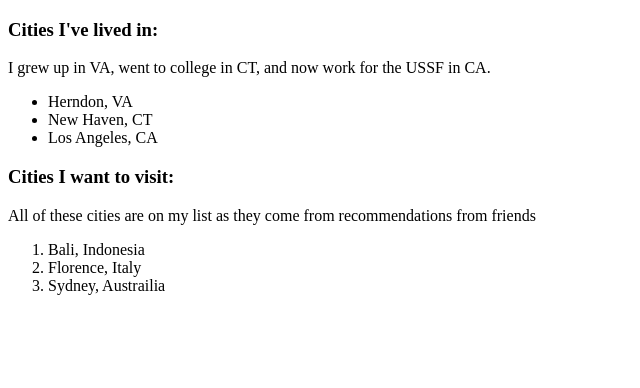
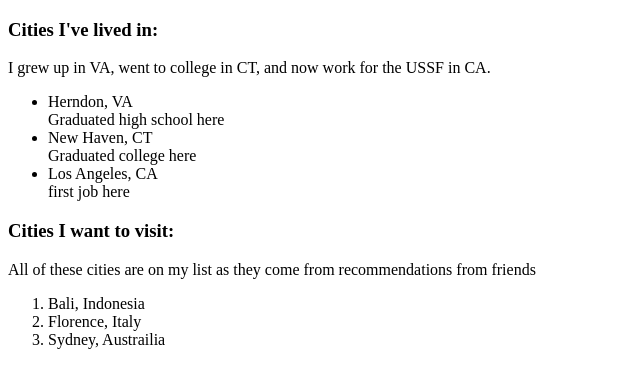
Before and after one commit to joshbeasley/html-intro, a plain HTML site: page index.html in a window 1280 px wide. Shown: the whole page, without its empty margins (0-640 px from the left). Drawn offline with Linux system fonts and the light colour scheme.

Commit message:
added span descriptions

```diff
--- a/index.html
+++ b/index.html
@@ -8,9 +8,9 @@
         <h3>Cities I've lived in:</h3>
         <p>I grew up in VA, went to college in CT, and now work for the USSF in CA.</p>
         <ul>
-            <li>Herndon, VA</li>
-            <li>New Haven, CT</li>
-            <li>Los Angeles, CA</li>
+            <li>Herndon, VA</li><span>Graduated high school here</span>
+            <li>New Haven, CT</li><span>Graduated college here</span>
+            <li>Los Angeles, CA</li><span>first job here</span>
         </ul>
         <h3>Cities I want to visit:</h3>
         <p>All of these cities are on my list as they come from recommendations from friends</p>
```
